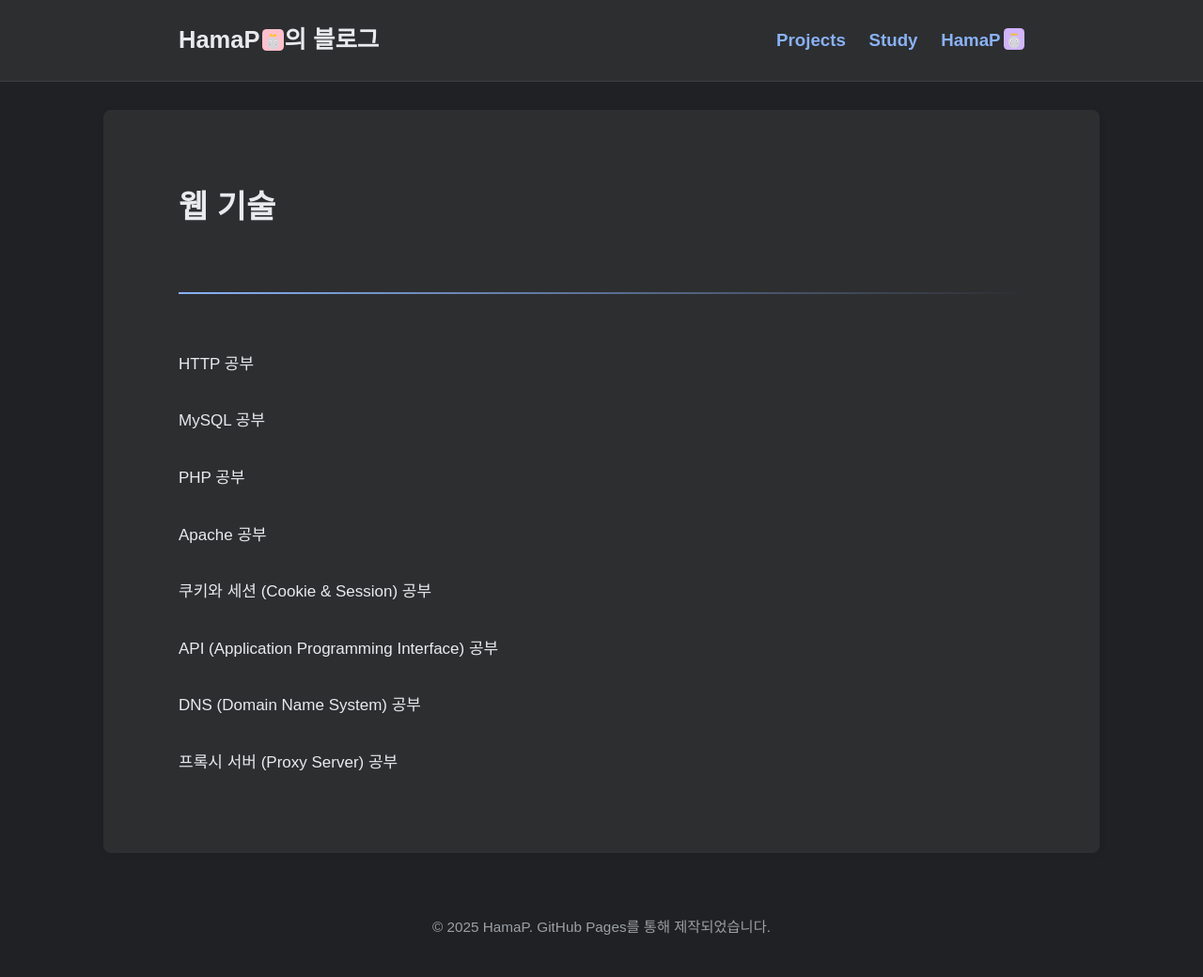
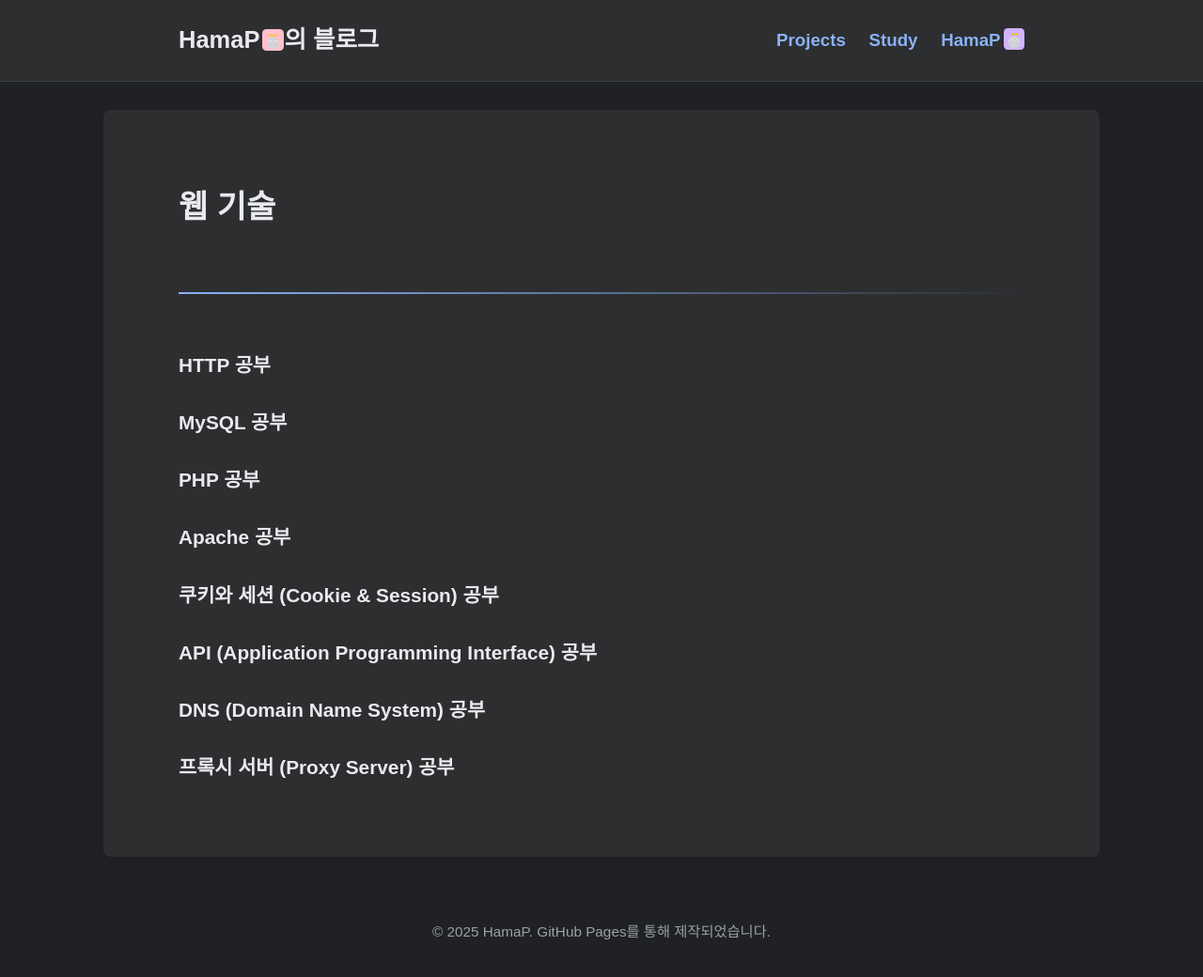
Before and after one commit to HamaP0/HamaP0.github.io, a Jekyll site: the page built from category/웹기술.html, in a window 1280 px wide. Shown: the whole page at 94% size. Built offline with Jekyll 4.4.1, drawn with Linux system fonts in a browser that asks for light colours; some web fonts are replaced.

Commit message:
Add files via upload

```diff
--- a/category/NGFW.html
+++ b/category/NGFW.html
@@ -4,12 +4,11 @@ title: NGFW
 category: NGFW
 ---
 
-<h1>{{ page.title }}</h1>
+<h1>{{ page.category }}</h1>
 <p>차세대 방화벽 NGFW 학습 기록입니다.</p>
 <hr>
 
 <ul class="post-list">
-  {% if site.categories[page.category] %}
   {% assign posts = site.categories[page.category] | sort: 'date' | reverse %}
   {% for post in posts %}
     <li>
@@ -20,5 +19,4 @@ category: NGFW
       </h2>
     </li>
   {% endfor %}
-  {% endif %}
 </ul>
--- a/category/OWASP-Top-10.html
+++ b/category/OWASP-Top-10.html
@@ -8,7 +8,6 @@ category: OWASP-Top-10
 <hr>
 
 <ul class="post-list">
-  {% if site.categories[page.category] %}
   {% assign posts = site.categories[page.category] | sort: 'date' | reverse %}
   {% for post in posts %}
     <li>
@@ -19,5 +18,4 @@ category: OWASP-Top-10
       </h2>
     </li>
   {% endfor %}
-  {% endif %}
 </ul>
--- a/category/bandit.html
+++ b/category/bandit.html
@@ -4,12 +4,11 @@ title: Bandit
 category: bandit
 ---
 
-<h1>{{ page.title }}</h1>
+<h1>{{ page.category }}</h1>
 <p>Bandit 워게임 관련 글 목록입니다.</p>
 <hr>
 
 <ul class="post-list">
-  {% if site.categories[page.category] %}
   {% assign posts = site.categories[page.category] | sort: 'date' | reverse %}
   {% for post in posts %}
     <li>
@@ -20,5 +19,4 @@ category: bandit
       </h2>
     </li>
   {% endfor %}
-  {% endif %}
 </ul>
--- a/category/웹기술.html
+++ b/category/웹기술.html
@@ -4,18 +4,18 @@ title: 웹 기술
 category: 웹 기술
 ---
 
-<h1>{{ page.title }}</h1>
+<h1>{{ page.category }}</h1>
 <hr>
 
 <ul class="post-list">
-  {% if site.categories[page.category] %}
-    {% assign posts = site.categories[page.category] | sort: 'date' | reverse %}
-    {% for post in posts %}
-      <li>
+  {% assign posts = site.categories[page.category] | sort: 'date' | reverse %}
+  {% for post in posts %}
+    <li>
+      <h2>
         <a class="post-link" href="{{ post.url | relative_url }}">
           {{ post.title }}
         </a>
-      </li>
-    {% endfor %}
-  {% endif %}
+      </h2>
+    </li>
+  {% endfor %}
 </ul>
```
Also changed, not shown: category/웹해킹.html (+8 -8 lines), category/해킹툴.html (+8 -9 lines). Lines whose indentation alone changed are shown as unchanged.
